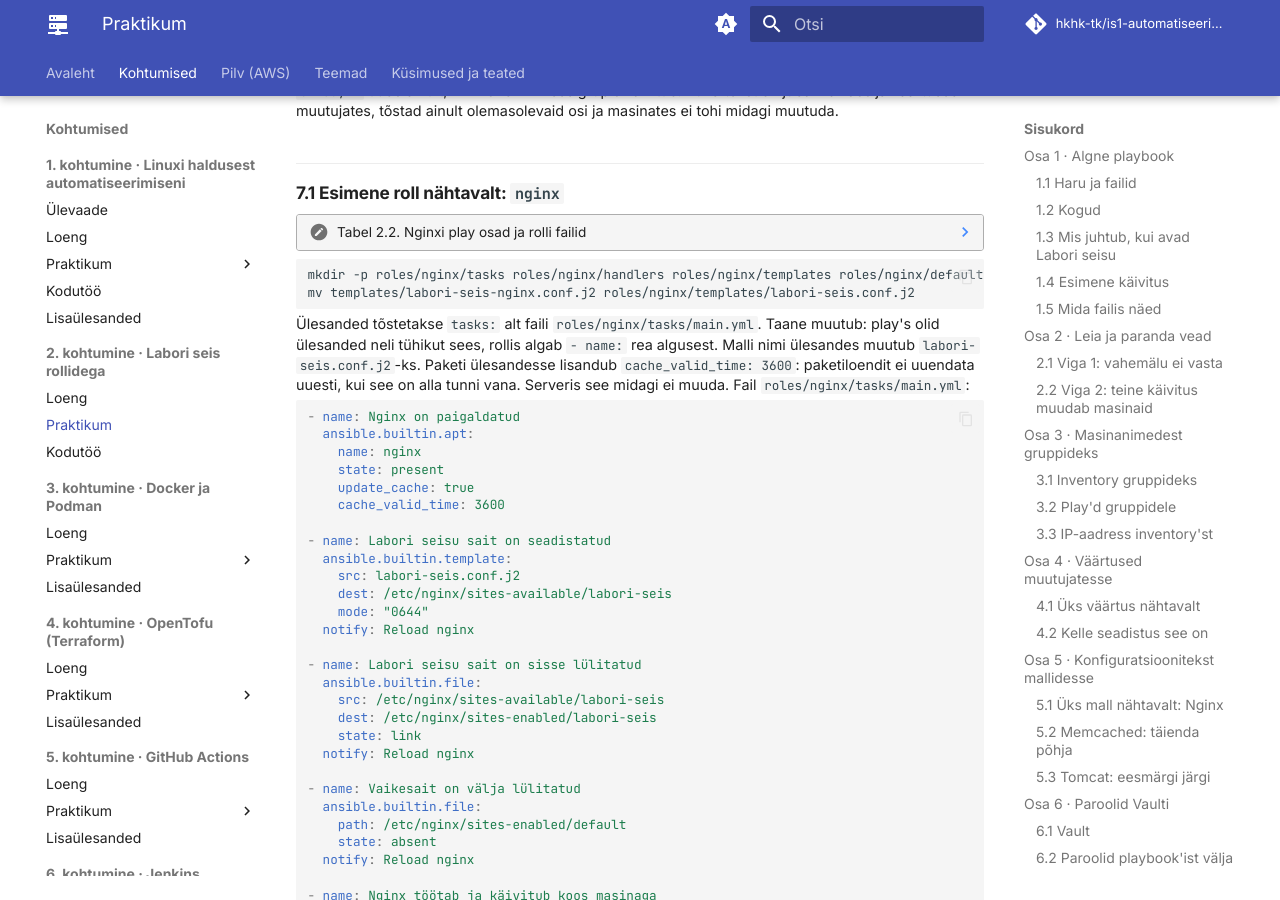
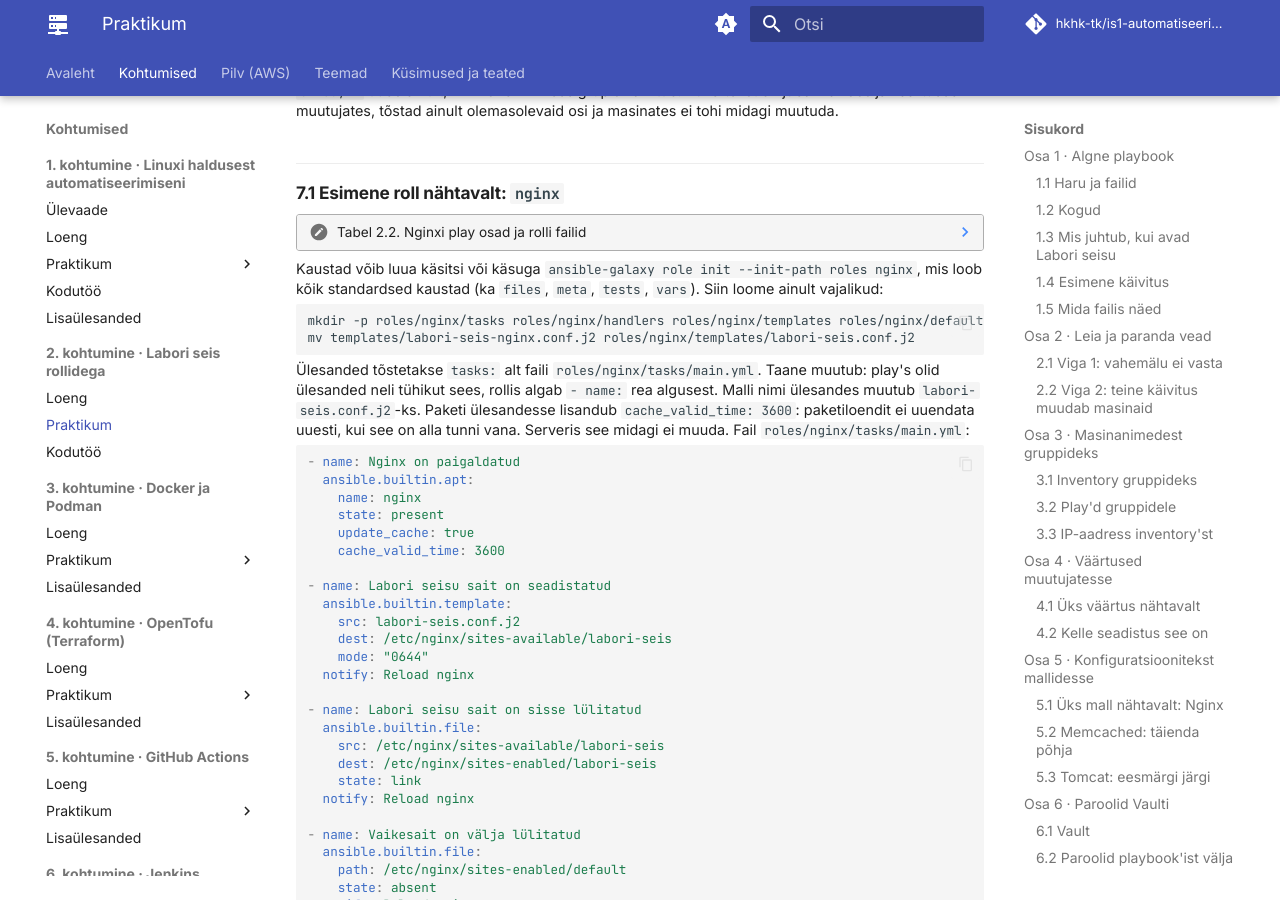
Before and after one commit to hkhk-tk/is1-automatiseerimine, an MkDocs documentation site: the page built from docs/k02/lab.md, in a window 1280 px wide and 900 px high, scrolled down 11641 px. Built offline with MkDocs 1.6.1 and Material for MkDocs 9.7.7, drawn with Linux system fonts in a browser that asks for light colours; comment, search, counter and statistics services are not loaded; part of the change alters nothing that is shown; some of the changed text lies outside the part shown.

Commit message:
K2 praktikum: role init ja lisaülesanne kahe keskkonnaga

````diff
--- a/docs/k02/lab.md
+++ b/docs/k02/lab.md
@@ -790,6 +790,8 @@ k02-ansible/
     | `templates/labori-seis-nginx.conf.j2` | `roles/nginx/templates/labori-seis.conf.j2` |
     | vaikeväärtus (praegu puudub) | `roles/nginx/defaults/main.yml` |
     | play päis `hosts: web`, `become: true` | `site.yml` |
+
+Kaustad võib luua käsitsi või käsuga `ansible-galaxy role init --init-path roles nginx`, mis loob kõik standardsed kaustad (ka `files`, `meta`, `tests`, `vars`). Siin loome ainult vajalikud:
 
 ```bash
 mkdir -p roles/nginx/tasks roles/nginx/handlers roles/nginx/templates roles/nginx/defaults
@@ -1742,3 +1744,28 @@ Lisaülesanded on kogenud õppijatele. Iga ülesanne on samas projektis ja lõpe
     ```
 
     Kopeeri väljund faili `host_vars/db01.yml` ja kontrolli: `ansible db01 -m ansible.builtin.debug -a "msg={{ vault_proov | length }}"`. Mis juhtub `git diff`-is, kui muudad terves krüpteeritud failis ühte parooli, ja mis siis, kui krüpteeritud on üks väärtus? Vt [Encrypting content with Ansible Vault](https://docs.ansible.com/projects/ansible/latest/vault_guide/vault_encrypting_content.html). Kustuta katse lõpus fail `host_vars/db01.yml`.
+
+??? example "8 · Kaks keskkonda: test ja prod"
+
+    Töökohas paigaldatakse sama projekt mitmesse keskkonda. Rollid ja `site.yml` on samad, erinevad masinad ja mõned väärtused. Dokumentatsiooni soovitus ([Sample Ansible setup](https://docs.ansible.com/projects/ansible/latest/tips_tricks/sample_setup.html)) on hoida igal keskkonnal oma inventory ja selle kõrval oma `group_vars`. Selles katses on mõlemas keskkonnas samad masinad, prod-is on rakendusel rohkem mälu.
+
+    ```bash
+    mkdir -p inventories/test/group_vars inventories/prod/group_vars
+    cp inventory.ini inventories/test/hosts.ini
+    cp inventory.ini inventories/prod/hosts.ini
+    echo 'tomcat_heap: 768m' > inventories/prod/group_vars/app.yml
+    ansible-playbook -i inventories/prod/hosts.ini site.yml --limit app01 --check --diff
+    ```
+
+    **Ennusta enne käsku:** kas `--diff` näitab `-Xmx768m`? Tegelikult annab käsk `changed=0`: projekti kõrval olev `group_vars/app.yml` (`512m`) on tugevam kui inventory kõrval olev. Tõsta grupi `app` väärtus testi inventory juurde ja proovi uuesti:
+
+    ```bash
+    mv group_vars/app.yml inventories/test/group_vars/app.yml
+    ansible-playbook -i inventories/prod/hosts.ini site.yml --limit app01 --check --diff
+    ansible-playbook -i inventories/test/hosts.ini site.yml --limit app01 --check --diff
+    ansible-playbook site.yml --limit app01 --check --diff
+    ```
+
+    Prod näitab `-Xmx512m` → `+Xmx768m`, test `changed=0`. Viimane käsk kasutab `ansible.cfg`-s olevat `inventory.ini`-d ja näitab `+Xmx256m`: grupimuutujat pole enam ja kehtib rolli vaikeväärtus. Mida peaks `ansible.cfg`-s muutma, et vaikimisi oleks test ja prod-i jaoks tuleks `-i` alati kirjutada? Kuidas hoiaksid prod-i paroole eraldi Vaulti parooliga (`--vault-id prod@prompt`, [Managing vault passwords](https://docs.ansible.com/projects/ansible/latest/vault_guide/vault_managing_passwords.html))?
+
+    Taasta katse lõpus projekt, sest automaatne hindaja ootab faile vanas kohas: `mv inventories/test/group_vars/app.yml group_vars/app.yml && rm -r inventories`, siis `ansible-playbook site.yml --limit app01 --check --diff` annab `changed=0`.
````
